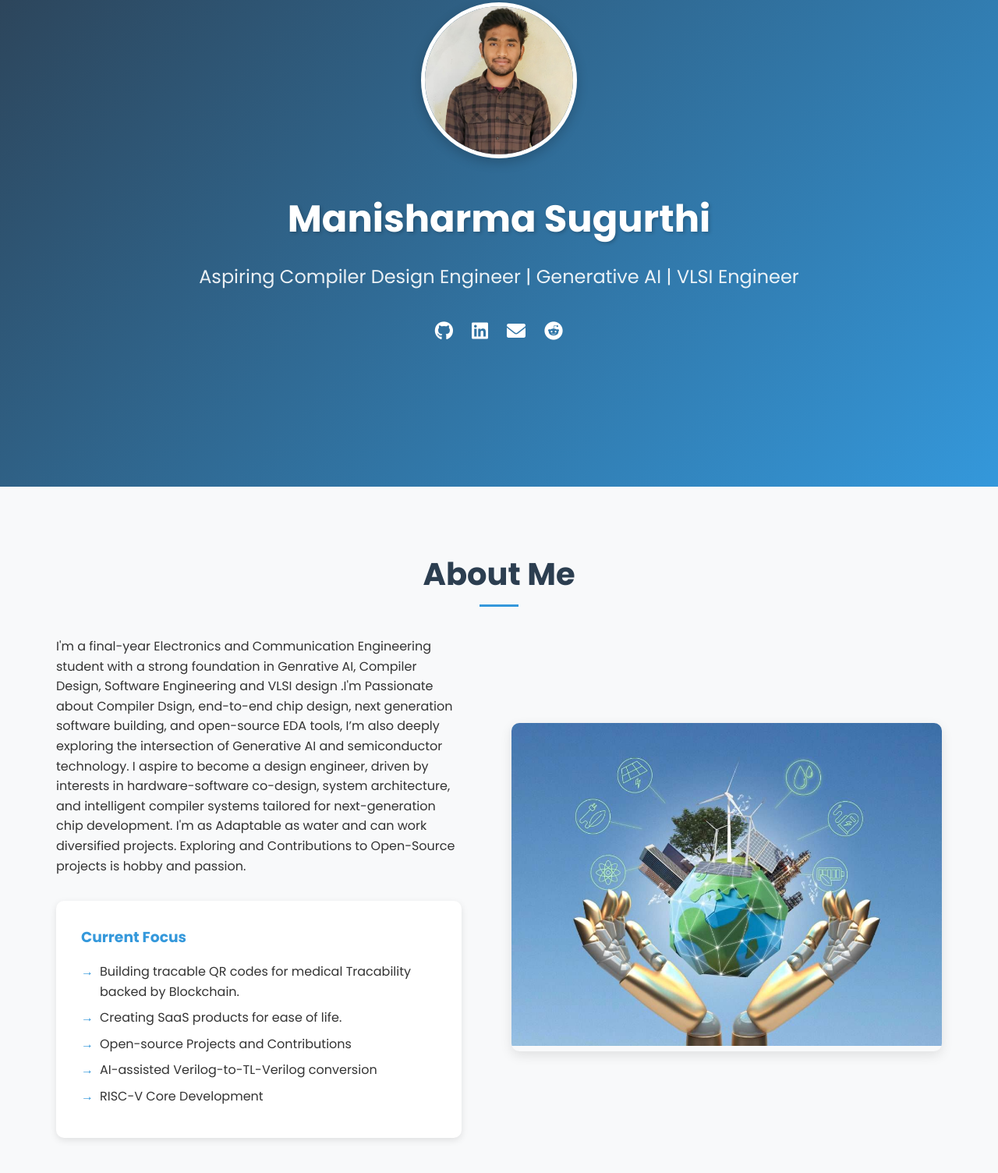
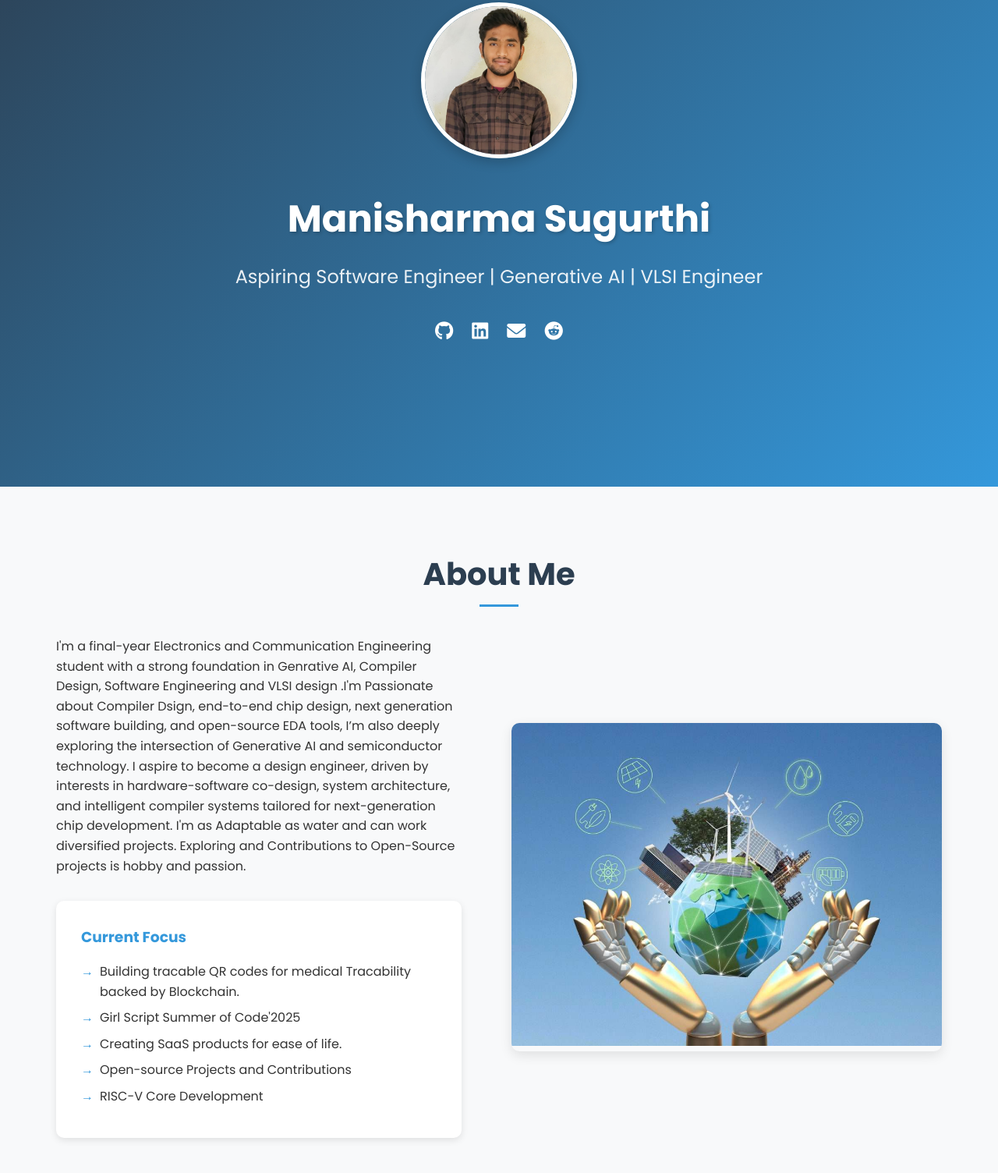
Before and after one commit to New27AI/New27AI.github.io, a plain HTML site: page index.html in a window 1280 px wide. Shown: the part 236-1740 px from the top of the page at 78% size. Drawn offline with Linux system fonts and the light colour scheme.

Commit message:
Update title and personal information in index.html

```diff
--- a/index.html
+++ b/index.html
@@ -3,7 +3,7 @@
 <head>
     <meta charset="UTF-8">
     <meta name="viewport" content="width=device-width, initial-scale=1.0">
-    <title>Manisharma Sugurthi | VLSI Engineer & Embedded Systems Enthusiast</title>
+    <title>Manisharma Sugurthi | Software Engineering & Embedded Systems Enthusiast</title>
     <link rel="stylesheet" href="style.css">
     <link rel="stylesheet" href="https://cdnjs.cloudflare.com/ajax/libs/font-awesome/6.0.0/css/all.min.css">
     <link href="https://fonts.googleapis.com/css2?family=Poppins:wght@300;400;500;600;700&display=swap" rel="stylesheet">
@@ -27,9 +27,9 @@
         <div class="hero-content">
             <img src="images/copy.jpeg" alt="Manisharma Sugurthi" class="profile-photo">
             <h1>Manisharma Sugurthi</h1>
-            <p class="tagline"> Aspiring Compiler Design Engineer | Generative AI | VLSI Engineer </p>
+            <p class="tagline"> Aspiring Software Engineer | Generative AI | VLSI Engineer </p>
             <div class="social-links">
-                <a href="https://github.com/sharma-sugurthi" target="_blank"><i class="fab fa-github"></i></a>
+                <a href="https://github.com/new27ai" target="_blank"><i class="fab fa-github"></i></a>
                 <a href="https://www.linkedin.com/in/manisharma-sugurthi-222739213" target="_blank"><i class="fab fa-linkedin"></i></a>
                 <a href="mailto:sugurthimanisharma@gmail.com"><i class="fas fa-envelope"></i></a>
                 <a href="https://www.reddit.com/user/Warrior_monk07" target="_blank"><i class="fab fa-reddit"></i></a>
@@ -52,9 +52,9 @@
                     <h3>Current Focus</h3>
                     <ul>
                         <li>Building tracable QR codes for medical Tracability backed by Blockchain. </li>
+                        <li>Girl Script Summer of Code'2025</li>
                         <li>Creating SaaS products for ease of life.</li>
                         <li>Open-source Projects and Contributions</li>
-                        <li>AI-assisted Verilog-to-TL-Verilog conversion</li>
                         <li>RISC-V Core Development</li>
                     </ul>
                 </div>
@@ -336,7 +336,7 @@
             <div class="timeline-item">
                 <div class="timeline-content">
                     <h3>Future Goals</h3>
-                    <p>Compiler Design Engineer</p>
+                    <p>Software Engineer</p>
                 </div>
             </div>
         </div>
@@ -346,8 +346,7 @@
         <h2>Get in Touch</h2>
         <div class="contact-info">
             <p><i class="fas fa-envelope"></i> <a href="mailto:sugurthimanisharma@gmail.com">sugurthimanisharma@gmail.com</a></p>
-            <p><i class="fas fa-phone"></i> +91 9392521762</p>
-            <p><i class="fab fa-github"></i> <a href="https://github.com/sharma-sugurthi">github.com/sharma-sugurthi</a></p>
+            <p><i class="fab fa-github"></i> <a href="https://github.com/sharma-sugurthi">github.com/new27ai</a></p>
             <p><i class="fab fa-linkedin"></i> <a href="https://www.linkedin.com/in/manisharma-sugurthi-222739213">linkedin.com/in/manisharma-sugurthi</a></p>
         </div>
     </section>
```
